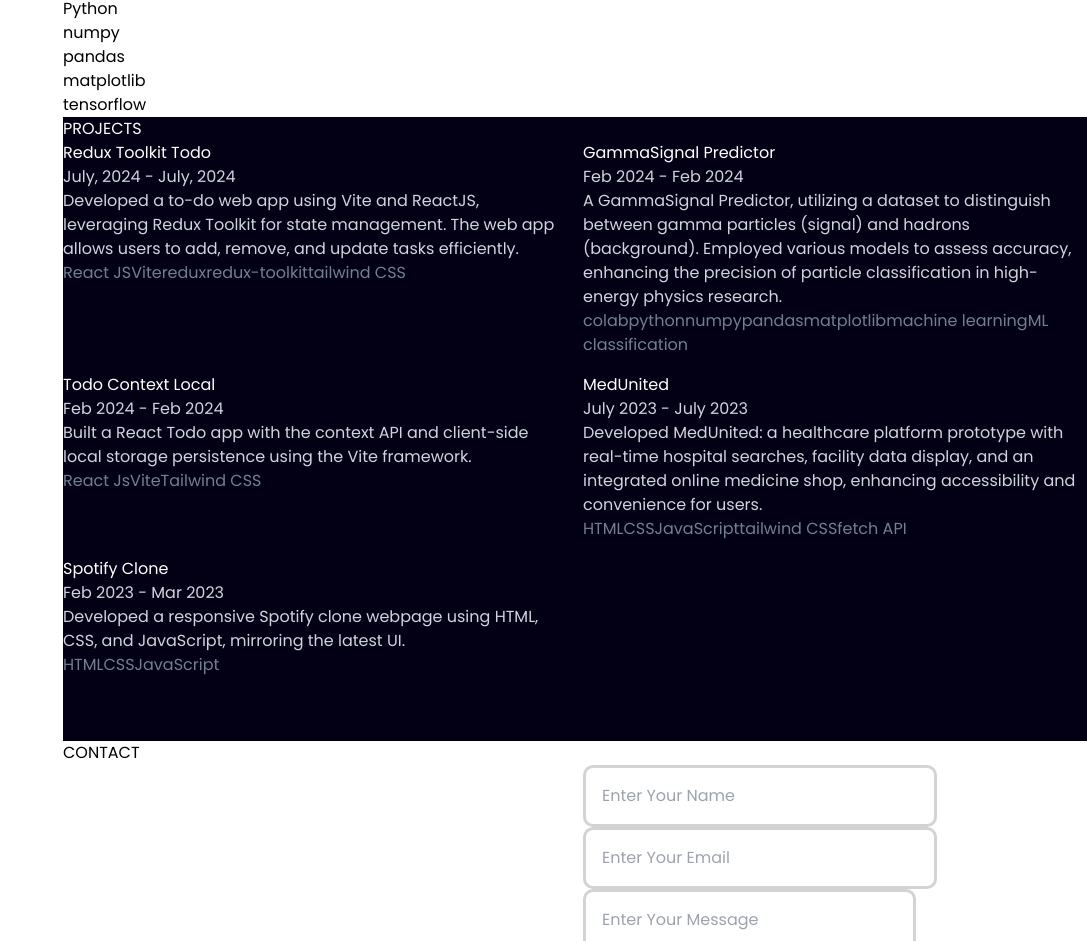
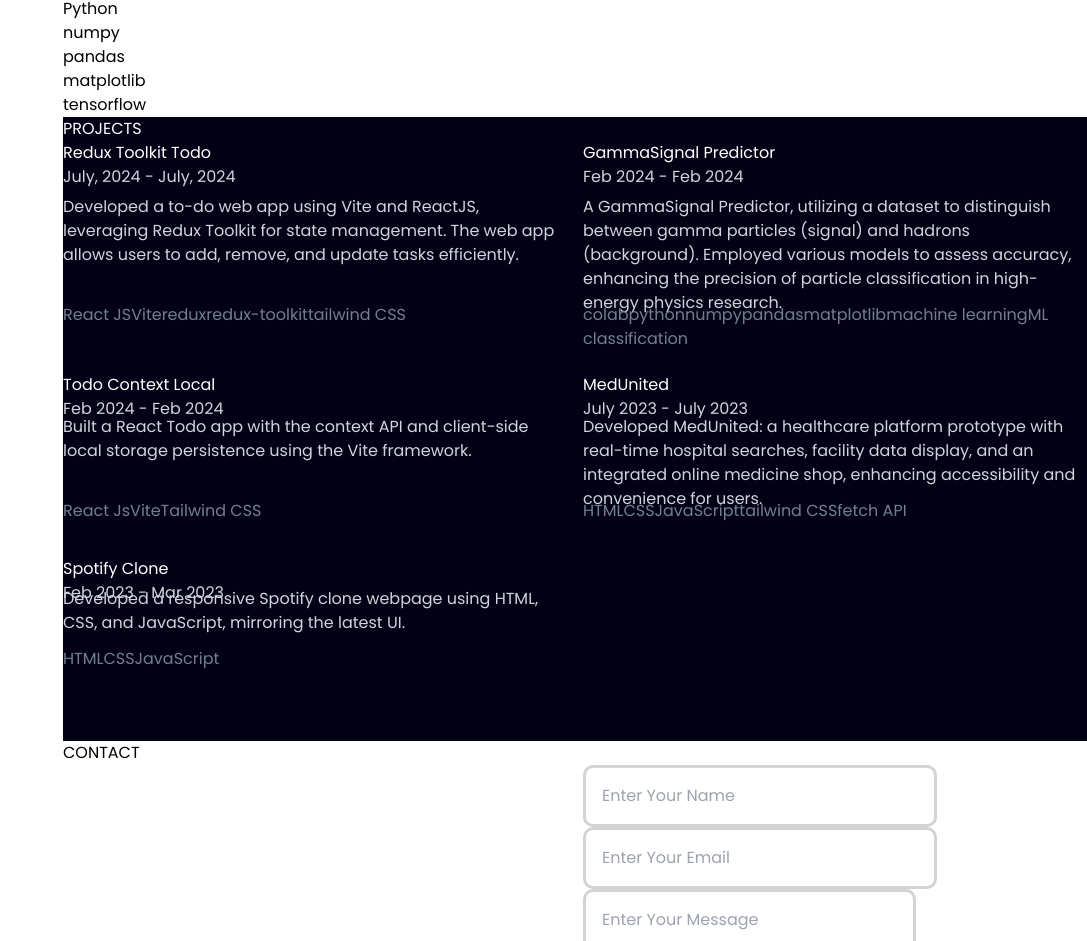
Before and after one commit to AdityaNath0777/portfolio_2_pt_0, a React (Vite) app: page / in a window 1280 px wide. Shown: the part 1714-2655 px from the top of the page, without its empty margins (193-1280 px from the left). Built offline with nearby package versions, Linux system fonts and the light colour scheme.

Commit message:
minor skills and projects UI update

```diff
--- a/src/components/Projects/Projects.jsx
+++ b/src/components/Projects/Projects.jsx
@@ -8,7 +8,7 @@ const Projects = () => {
       <h2 className="projects-heading text-4xl font-bold  py-10">PROJECTS</h2>
       <div className="prj-container">
         {myProjects.map((prj) => (
-          <div data-aos="zoom-out" data-aos-duration="1000" className="prj-item border-2 h-full border-sky-600 rounded-lg px-4 py-6 m-2">
+          <div className="prj-item border-2 h-full border-sky-600 rounded-lg px-4 py-6 m-2"  data-aos="zoom-out" data-aos-duration="1000">
             <div className="prj-top mb-4 grid grid-cols-2 place-items-center justify-items-center gap-4">
               <h3 className="prj-name text-left  w-full text-xl font-bold">
                 {prj.name}
--- a/src/components/Projects/project.css
+++ b/src/components/Projects/project.css
@@ -16,6 +16,11 @@
   color: white
 }
 
+.prj-item {
+  display: grid;
+  grid-template-rows: 25% 50% 25%;
+}
+
 .prj-item p{
   color: rgb(207, 213, 220);
 }
--- a/src/components/Skills/Skills.jsx
+++ b/src/components/Skills/Skills.jsx
@@ -1,6 +1,7 @@
 import React from "react";
 import { skills } from "../../constants";
 import 'aos/dist/aos.css'
+import './skills.css'
 
 const Skills = () => {
   return (
--- /dev/null
+++ b/src/components/Skills/skills.css
@@ -0,0 +1,3 @@
+.skill-item:hover{
+  transform: translateY(-5px);
+}
```
